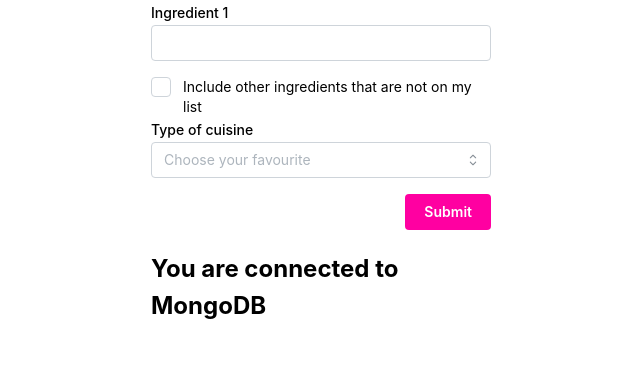
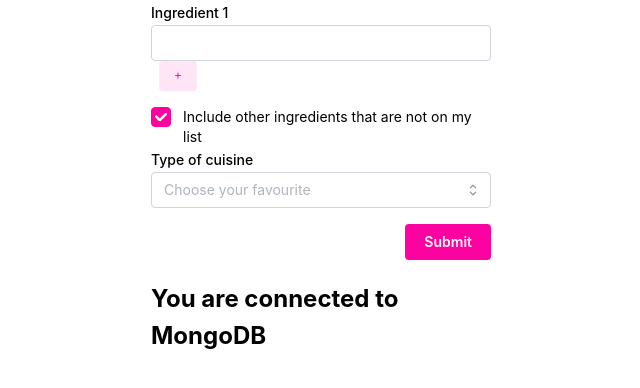
Before and after one commit to KateIsabelle/recipe-maker, a Next.js app: page / in a window 1280 px wide. Shown: the top 388 px of the page, without its empty margins (319-959 px from the left). Built offline with nearby package versions, Linux system fonts and the light colour scheme; no server answers.

Commit message:
make button for addin TextInputs

```diff
--- a/pages/index.tsx
+++ b/pages/index.tsx
@@ -2,7 +2,7 @@ import Head from 'next/head'
 import { useState } from 'react';
 import clientPromise from '../lib/mongodb'
 import type { InferGetServerSidePropsType, GetServerSideProps } from 'next'
-import { TextInput, Checkbox, Button, Group, Box, Select, Paper } from '@mantine/core';
+import { TextInput, Checkbox, Button, Group, Box, Select, Paper, Text } from '@mantine/core';
 import { useForm } from '@mantine/form';
 
 type ConnectionStatus = {
@@ -53,32 +53,44 @@ export default function Home({
     },
   });
 
-  const [ingredients, setIngredients] = useState<string[]>(['ingredients']);
+  const [ingredientFields, setIngredientFields] = useState(['ingredient1']);
 
   const addIngredientField = () => {
-    setIngredients([...ingredients, `input${ingredients.length + 1}`]);
+    setIngredientFields([...ingredientFields, `ingredient${ingredientFields.length + 1}`]);
   };
 
   return (
     <Box maw={340} mx="auto">
 
       <form onSubmit={form.onSubmit((values) => console.log(values))}>
-        {ingredients.map((ingredient, i) => (
-          <Paper key={ingredient} style={{ marginBottom: '16px' }}>
-            <TextInput
-              name={ingredient}
-              label={`Ingredient ${i+1}`}
-              value={form.values.ingredients[i]}
-              onChange={(event) => form.setFieldValue(ingredient, event.currentTarget.value)}
-            />
-          </Paper>
+        {ingredientFields.map((ingredientField, index) => (
+            <Paper key={ingredientField} style={{ marginBottom: '16px' }}>
+              <TextInput
+                name={ingredientField}
+                label={`Ingredient ${index+1}`}
+                onChange={(event) => form.setFieldValue(`ingredients.${ingredientField}`, event.currentTarget.value)}
+              />
+            {index === ingredientFields.length - 1 && ( // Show the plus button next to the last input
+            <Button
+              variant="light"
+              size="xs"
+              onClick={addIngredientField}
+              style={{ marginLeft: '8px' }}
+            >
+              <Text size="xs">+</Text>
+            </Button>
+          )}
+            </Paper>
       ))}
 
         <Checkbox
+          defaultChecked
+          name="includeOtherIngredients"
           mt="md"
           label="Include other ingredients that are not on my list"
         />
         <Select
+          name="typeOfFood"
           label="Type of cuisine"
           placeholder="Choose your favourite"
           data={['Any', 'Chinese', 'Greek', 'Indian', 'Italian']}
```
